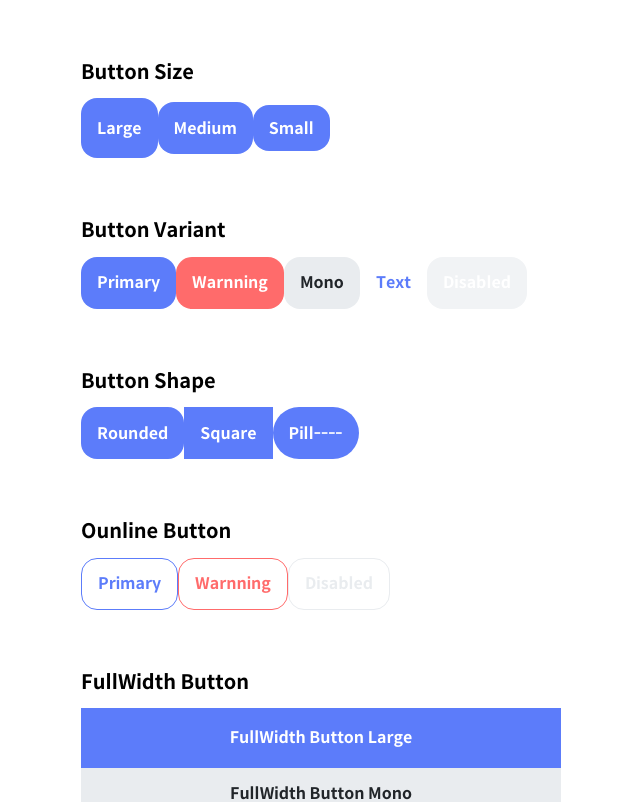
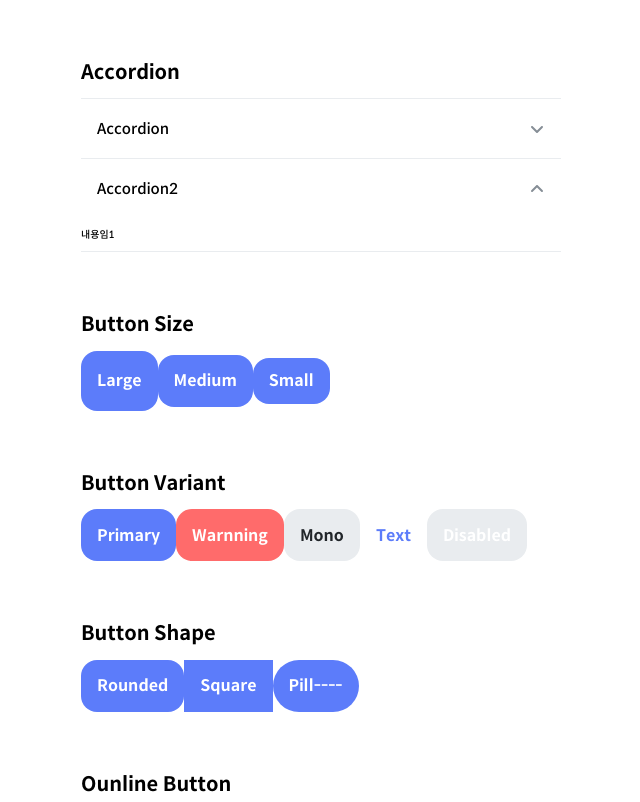
Before and after one commit to kukeast/ecommerce-design-system, a React (Create React App) app: page / in a window 1280 px wide. Shown: the top 802 px of the page, without its empty margins (319-959 px from the left). Built offline with nearby package versions, Linux system fonts and the light colour scheme.

Commit message:
add accordion

```diff
--- a/src/App.js
+++ b/src/App.js
@@ -18,6 +18,7 @@ import GlobalFonts from "./constants/font/font"
 import BottomBar from "./component/navigation/BottomBar"
 import Anchor from "./component/navigation/Anchor"
 import Tabs from "./component/navigation/Tabs"
+import Accordion from "./component/surfaces/Accordion"
 
 const Wrapper = styled.div`
     width: 100%;
@@ -97,6 +98,15 @@ function App () {
     return(
         <ThemeProvider theme={theme}>
             <GlobalFonts/>
+            <Wrapper>
+                <Title>Accordion</Title>
+                <Accordion label='Accordion'>
+                    <p>내용임</p>
+                </Accordion>
+                <Accordion label='Accordion2' defaultOpened={true}>
+                    <p>내용임1</p>
+                </Accordion>
+            </Wrapper>
             <Wrapper>
                 <Title>Button Size</Title>
                 <Button size="large">Large</Button>
--- a/src/component/inputs/Button.js
+++ b/src/component/inputs/Button.js
@@ -76,7 +76,7 @@ const colorStyles = css`
                 background: ${darken(0.05, background)};
             }
             &:disabled{
-                background: ${gray[1]};
+                background: ${gray[2]};
                 color: ${white};
             }
             ${props => props.outline && css`
@@ -88,8 +88,8 @@ const colorStyles = css`
                 }
                 &:disabled{
                     background: ${white};
-                    border: 0.1rem solid ${gray[2]};
-                    color: ${gray[2]};
+                    border: 0.1rem solid ${gray[3]};
+                    color: ${gray[3]};
                 }
             `}
         `
--- /dev/null
+++ b/src/component/surfaces/Accordion.js
@@ -0,0 +1,48 @@
+import React, { useState } from 'react'
+import styled from 'styled-components'
+import { Icon16 } from '../icon/Icon'
+import {gray, black} from 'open-color'
+
+const Wrapper = styled.div`
+    border-top: 1px solid ${gray[2]};
+    &:last-child{
+        border-bottom: 1px solid ${gray[2]};
+    }
+`
+const Title = styled.div`
+    display: flex;
+    padding: 2rem 1.6rem;
+    align-items: center;
+    justify-content: space-between;
+    cursor: pointer;
+`
+const Label = styled.p`
+    font-size: 1.5rem;
+    color: ${black};
+    margin: 0;
+`
+
+
+function Accordion ({label, defaultOpened, children}) {
+    const [opened, setOpen] = useState(defaultOpened)
+    return(
+        <Wrapper>
+            <Title onClick={() => setOpen(!opened)}>
+                <Label>{label}</Label>
+                <Icon16
+                    width='16'
+                    height='16'
+                    color={gray[6]}
+                    icon={opened ? 'IcoChevronUp16' : 'IcoChevronDown16'}
+                />
+            </Title>
+            {opened && children}
+        </Wrapper>
+    )
+}
+
+Accordion.defaultProps={
+    label: 'accordion'
+}
+
+export default React.memo(Accordion)
```
